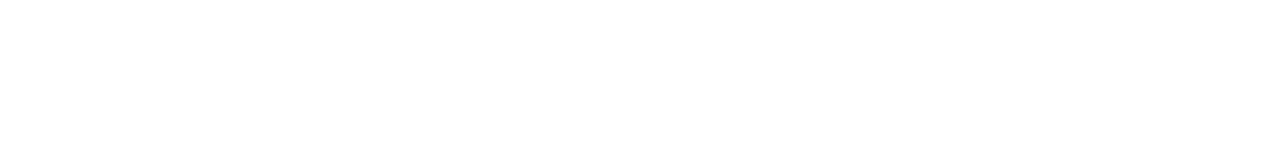
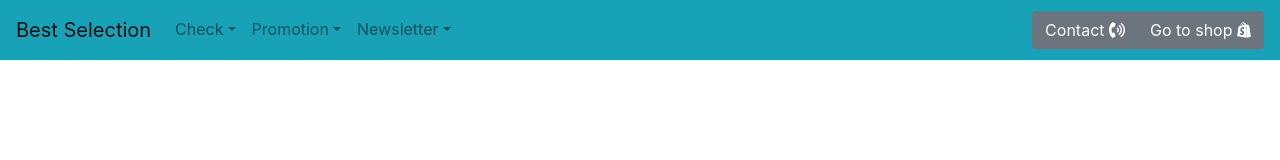
Before and after one commit to deregowskipiotr/Zadanietask, a website: page index.html in a window 1280 px wide. Drawn offline with nearby package versions, Linux system fonts and the light colour scheme; files that its build step writes are made by us from their sources; a web font is replaced by a local one.

Commit message:
Add Nav section

```diff
--- a/index.html
+++ b/index.html
@@ -11,7 +11,35 @@
     <title>Zadanietask</title>
 </head>
 <body>
+<nav class="navbar navbar-expand-md navbar-fixed-top navbar-light bg-info">
+    <a class="navbar-brand">Best Selection</a>
+    <button class="navbar-toggler" type="button" data-toggle="collapse" data-target="#mobile-menu" aria-controls="mobile-menu" aria-expanded="false" aria-label="Toggle navigation">
+        <span class="navbar-toggler-icon"></span>
+    </button>
+        <div class="collapse navbar-collapse" id="mobile-menu">
+            <ul class="navbar-nav">
+                <li class="dropdown">
+                    <a class="nav-link dropdown-toggle" data-toggle="dropdown" href="#">Check</a>
+                        <div class="dropdown-menu">
+                            <a class="dropdown-item" href="#">Our Products</a>
+                            <a class="dropdown-item" href="#">bestseller's</a>
+                            <a class="dropdown-item" href="#">Global Trands</a>
+                        </div>
+                </li>
+                <li><a class="nav-link dropdown-toggle" data-toggle="dropdown" href="#">Promotion</a></li>
+                <li><a class="nav-link dropdown-toggle" data-toggle="dropdown" href="#">Newsletter</a></li>
+            </ul>
 
+            <div class="btn-group ml-auto" role="group" aria-label="Basic example">
+                <button type="button" class="btn btn-secondary">Contact
+                    <i class="fa-solid fa-phone-volume"></i>
+                </button>
+                <button type="button" class="btn btn-secondary">Go to shop
+                    <i class="fa-brands fa-shopify"></i>
+                </button>
+            </div>
+        </div>
+</nav>
 
 
 
--- a/sass/style.scss
+++ b/sass/style.scss
@@ -0,0 +1,15 @@
+*, *::before, *::after {
+    box-sizing: border-box;
+}
+
+body {
+    margin: 0;
+    font-size: 16px;
+    line-height: 1.7;
+
+}
+.container {
+    max-width: 1140px;
+    padding: 0 20px ;
+    margin: auto;
+}
```
